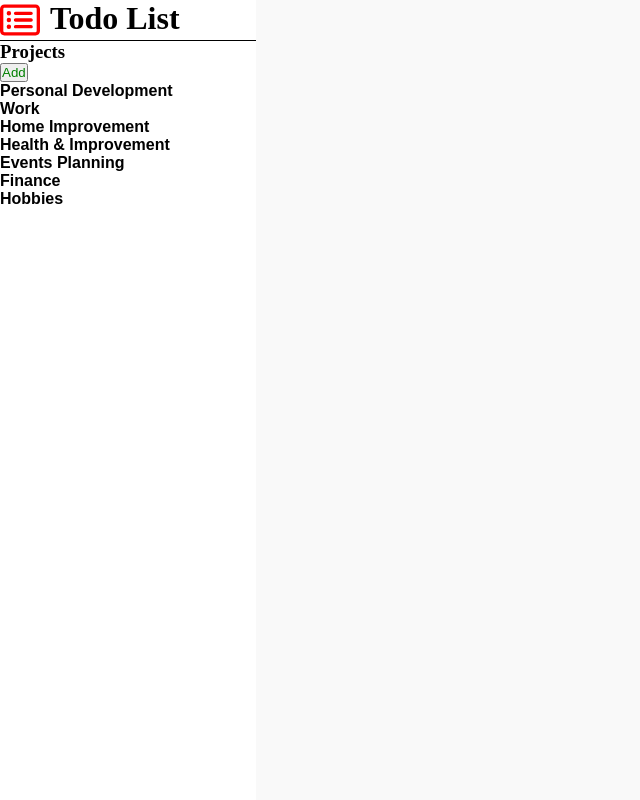
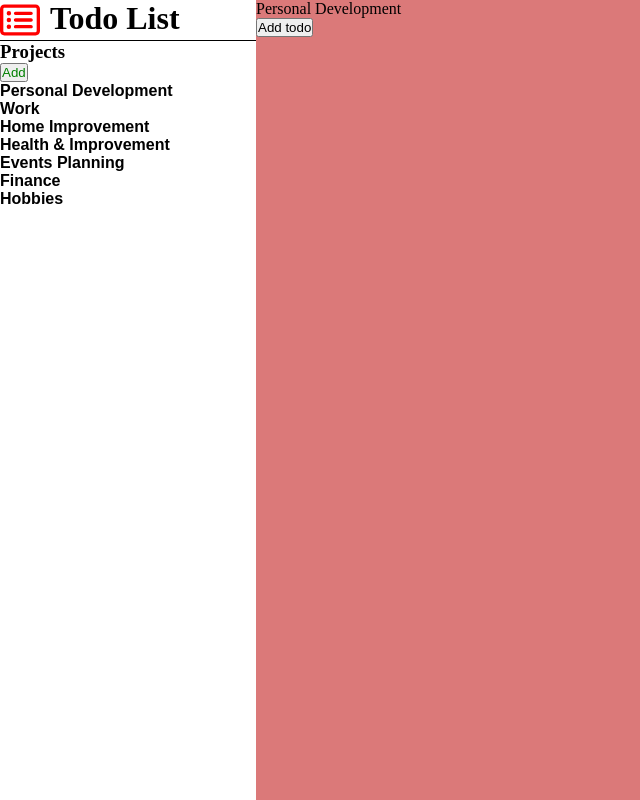
Before and after one commit to joaocorreiaprof/Project-Todo-List, a website built with webpack: page src/index.html in a window 1280 px wide. Both pictures are taken after a click on the button "Personal Development". Shown: the whole page, without its empty margins (0-640 px from the left). Built offline with nearby package versions, Linux system fonts and the light colour scheme; files whose address does not match are found by name.

Commit message:
Fixed user Projects view on the rightContent
Now when click in a project created by the user, the name of the project it is also showed in the rightContent div

```diff
--- a/src/createProject.js
+++ b/src/createProject.js
@@ -7,8 +7,15 @@ class Project {
   addProject() {
     const projectsDiv = document.querySelector(".projects");
     const projectButton = document.createElement("button");
+    projectButton.classList.add("defaultProject");
     projectButton.textContent = this.title;
     projectsDiv.appendChild(projectButton);
+
+    // Add event listener to the user projects
+    projectButton.addEventListener("click", () => {
+      const displayProject = document.querySelector(".selectedProject");
+      displayProject.innerHTML = this.title;
+    });
   }
 }
 
@@ -17,4 +24,4 @@ function addProjectToDiv(title, description) {
   newProject.addProject();
 }
 
-export { Project, addProjectToDiv };
+export { addProjectToDiv };
--- a/src/index.html
+++ b/src/index.html
@@ -50,6 +50,8 @@
             </form>
           </div>
         </div>
+        <div class="selectedProject"></div>
+        <div class="todosProject"></div>
       </div>
       <div id="overlay"></div>
     </main>
--- a/src/index.js
+++ b/src/index.js
@@ -2,11 +2,13 @@ import "./style.css";
 import { logoTextCont, buttonTodo, defaultProjects } from "./sideBar";
 import { openModal } from "./modalButton.js";
 import "./submit.js";
+import { addProjectSelectedListeners } from "./rightContent.js";
 
 function displaySideBar() {
   logoTextCont();
   buttonTodo();
   defaultProjects();
+  addProjectSelectedListeners();
 
   const addBtn = document.querySelector("[data-modal-target='modal']");
   if (addBtn) {
--- /dev/null
+++ b/src/rightContent.js
@@ -0,0 +1,18 @@
+function addProjectSelectedListeners() {
+  const projectSelected = document.querySelectorAll(".defaultProject");
+  const displayProject = document.querySelector(".selectedProject");
+  const displayTodos = document.querySelector(".todosProject");
+
+  const buttonTodo = document.createElement("button");
+  buttonTodo.textContent = "Add todo";
+
+  displayTodos.appendChild(buttonTodo);
+
+  projectSelected.forEach((button) => {
+    button.addEventListener("click", () => {
+      displayProject.innerHTML = button.innerHTML;
+    });
+  });
+}
+
+export { addProjectSelectedListeners };
--- a/src/style.css
+++ b/src/style.css
@@ -134,7 +134,7 @@ main {
 
 /* Content Section */
 .content {
-  background-color: #f9f9f9;
+  background-color: #db7979;
   width: 80vw;
   height: 100vh;
 }
```
